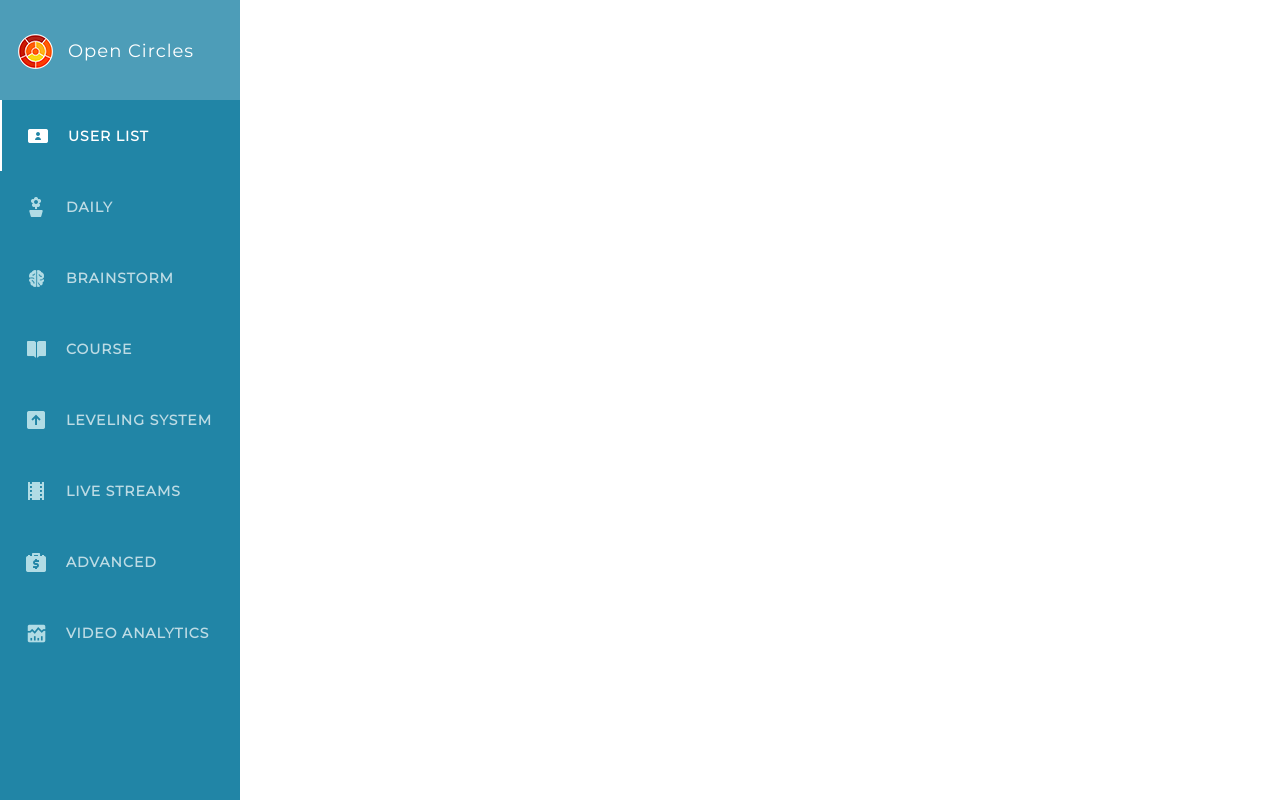
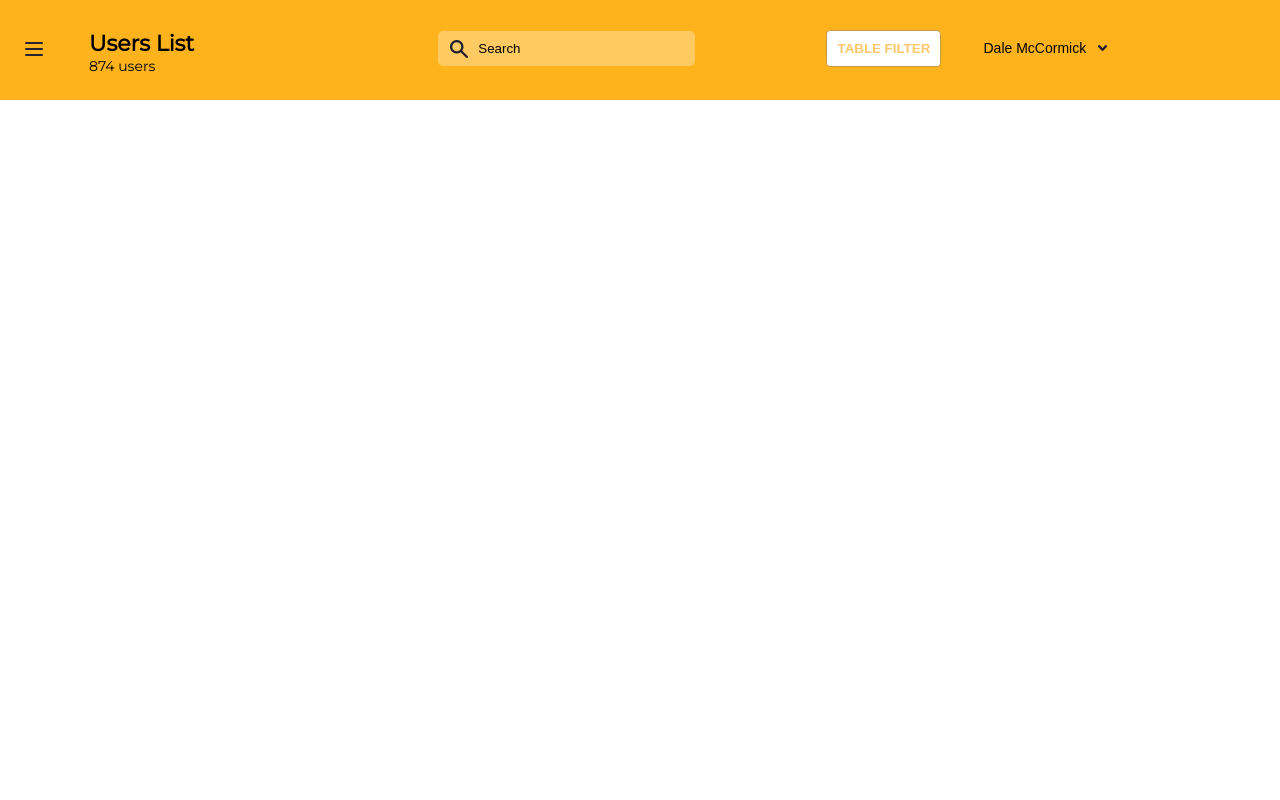
Before and after one commit to bolvax/Test-task, a plain HTML site: page index.html in a window 1280 px wide. Drawn offline with Linux system fonts and the light colour scheme.

Commit message:
Compleate Header

```diff
--- a/css/style.css
+++ b/css/style.css
@@ -7,16 +7,18 @@ body, html{
 	width: 100%;
 	height: 100%;
 	overflow:hidden;
+	font-family: 'Montserrat', sans-serif;
 }
 nav{
-	position: relative;
+	position: absolute;
+	left: -240px;
 	height: 100%;
-	width: 100%;
-	font-family: 'Montserrat', sans-serif;
+	width: 240px;
+	box-sizing: border-box;
 	letter-spacing: 1px;
 }
 .logo{
-    width: 240px;
+    width: 100%;
     height: 100px;
     padding: 40px 0 40px 68px;
     box-sizing: border-box;
@@ -54,7 +56,7 @@ nav{
     transition:  background 0.3s ease-in-out;
 }
 .navigation a:hover{
-	color: #bbb;
+	color: #fff;
 }
 .active a{
 	color: #fff;
@@ -95,5 +97,86 @@ nav{
 #video-analytics{
 	background-image: url(../img/video-analytics.png);
 }
-/*                */
+
 /******************/
+
+header{
+	width: 100%;
+	height: 100px;
+	box-sizing: border-box;
+    -moz-box-sizing: border-box;
+    position: relative;
+    padding:30px 25px;
+    background-color: #feb31c;
+}
+header .open-sidebar {
+    left: 240px;
+}
+#sidebar-toggle{
+	display: block;
+	position: relative;
+	float: left;
+	padding: 12px 0;
+}
+#sidebar-toggle .bar{
+    display: block;
+    width: 18px;
+    margin-bottom: 4px;
+    height: 2px;
+    background-color: #242430;
+    border-radius: 1px;
+}
+#sidebar-toggle .bar:last-child{
+     margin-bottom: 0;
+}
+.curent-content{
+	display: block;
+	float: left;
+	margin-left: 46px;
+	font-size: 14px;
+	padding: 0;
+}
+.curent-content p{
+	font-weight: bold;
+	font-size: 22px;
+}
+#search{
+	padding: 10px 40px;
+	margin-left: 244px;
+	background: url(../img/search.png) no-repeat 12px 9px #feca61;
+	outline: none;
+	border:none;
+	border-radius: 5px;
+}
+#tab-filter{
+	margin-left: 127px;
+	padding: 10px;
+	border-radius: 4px;
+	border:1px solid #c59b46;
+	background-color: #fff;
+	color: #fec76d;
+	text-transform: uppercase;
+	font-weight: bold;
+	cursor: pointer;
+	outline: 0;
+}
+#tab-filter:active{
+	background-color: #fec76d;
+	color: #fff;
+}
+#list{
+	width: 135px;
+	margin-left: 33px;
+	padding: 5px;
+    border: 0;
+    background: url(../img/arrow.png) no-repeat right #feb31c;
+    -webkit-appearance: none;
+    font-size: 14px;
+    background-position-x: 120px;
+	cursor: pointer;
+	outline: 0;
+}
+#list option{
+	border:none;
+	padding: 40px;
+}
--- a/index.html
+++ b/index.html
@@ -16,48 +16,57 @@
             <img src="img/logo.png" alt="">
             Open Circles
         </div>
-        <div class="navigation">
-            <ul>
-                <li class='active'>
-                    <a href="#"><div id='user-list'></div>user list</a>
+        <ul class="navigation">
+            <li class="active">
+                <a href="#"><div id="user-list"></div>user list</a>
             </li>
             <li>
-                    <a href="#"><div id='daily'></div>daily</a>
+                <a href="#"><div id="daily"></div>daily</a>
             </li>
             <li>
-                    <a href="#"><div id='brainstorm'></div>brainstorm</a>
+                <a href="#"><div id="brainstorm"></div>brainstorm</a>
             </li>
             <li>
-                    <a href="#"><div id='course'></div>course</a>
+                <a href="#"><div id="course"></div>course</a>
             </li>
             <li>
-                    <a href="#"><div id='leveling-system'></div>leveling system</a>
+                <a href="#"><div id="leveling-system"></div>leveling system</a>
             </li>
             <li>
-                    <a href="#"><div id='live-streams'></div>live streams</a>
+                <a href="#"><div id="live-streams"></div>live streams</a>
             </li>
             <li>
-                    <a href="#"><div id='advanced'></div>advanced</a>
+                <a href="#"><div id="advanced"></div>advanced</a>
             </li>
             <li>
-                    <a href="#"><div id='video-analytics'></div>video analytics</a>
+                <a href="#"><div id="video-analytics"></div>video analytics</a>
             </li>
         </ul>
-            <!-- Причину, почему использовались ДИВы для отображения иконок в сайд-меню вместо каких-либо иных вариантов(list-style-image , <img>), проще объяснить на примере при разговоре в живую либо по скайпу.(bolvax1)-->
-        </div>
+            <!-- Причину, почему использовались ДИВы для отображения иконок в сайд-меню вместо каких-либо иных вариантов(list-style-image , <img>), проще объяснить вживую либо по скайпу.(bolvax1)-->
 
     </nav>
     <header>
-    <!-- <div class="toogle-button"></div>
-    <div class="curent-content"></div>
-    <form action="">
-        <input type="text">
+        <a href="#" data-toggle=".container" id="sidebar-toggle">
+            <span class="bar"></span>
+            <span class="bar"></span>
+            <span class="bar"></span>
+        </a>
+        <div class="curent-content"><p>Users List</p>874 users</div>
+        <form name="sort">
+            <input id="search" value="Search" type="text">
+            <button id="tab-filter">Table Filter</button>
+            <select name="" id="list" size='1'>
+                <option value="1">Dale McCormick</option>
+                <option value="2">Dale McCormick2</option>
+                <option value="3">Dale McCormick3</option>
+                <option value="4">Dale McCormick4</option>
+            </select>
         </form>
-    <div class="filter"></div>
-    <div class="sort-table"></div> -->
     </header>
-<section></section>
-<script src='libs/jquery-3.1.1.min.js'></script>
-<script src='js/script.js'></script>
+    <section>
+
+    </section>
+<script src="libs/jquery-3.1.1.min.js"></script>
+<script src="js/script.js"></script>
 </body>
 </html>
```
Also changed, not shown: img/arrow.png (added), img/search.png (added). Lines whose indentation alone changed are shown as unchanged.
